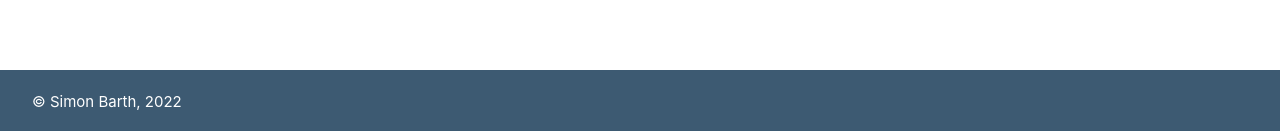
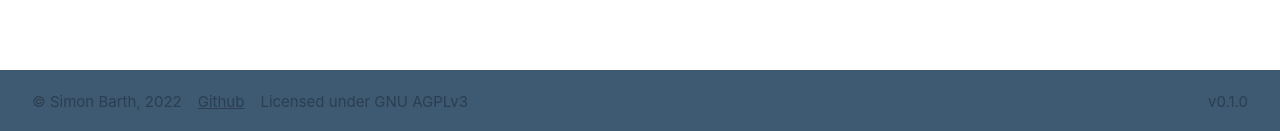
Before and after one commit to Data5tream/hq-invoice, a Vue app: page / in a window 1280 px wide. Shown: the part 690-821 px from the top of the page. Built offline with nearby package versions, Linux system fonts and the light colour scheme.

Commit message:
chore: add license file and improve footer

```diff
--- a/index.html
+++ b/index.html
@@ -4,7 +4,7 @@
     <meta charset="UTF-8" />
     <link rel="icon" href="/favicon.ico" />
     <meta name="viewport" content="width=device-width, initial-scale=1.0" />
-    <title>Vite App</title>
+    <title>HQ Invoice</title>
   </head>
   <body>
     <div id="app"></div>
--- a/package.json
+++ b/package.json
@@ -1,6 +1,7 @@
 {
   "name": "hq-invoice",
-  "version": "0.0.0",
+  "version": "0.1.0",
+  "license": "AGPL-3.0-or-later",
   "scripts": {
     "dev": "vite",
     "build": "run-p type-check build-only",
--- a/src/components/HqFooter.vue
+++ b/src/components/HqFooter.vue
@@ -1,6 +1,11 @@
 <template>
   <footer>
-    &copy; Simon Barth, 2022
+    <div>
+      <span>&copy; Simon Barth, 2022</span>
+      <a href="https://github.com/Data5tream/hq-invoice" target="_blank" rel="nofollow">Github</a>
+      <span>Licensed under GNU AGPLv3</span>
+    </div>
+    <span>v0.1.0</span>
   </footer>
 </template>
 
@@ -12,9 +17,24 @@
 footer {
   display: flex;
   align-items: center;
-  color: #fff;
+  justify-content: space-between;
+  color: var(--mdc-theme-on-primary);
   background: var(--mdc-theme-primary);
   height: 64px;
   padding: 16px 32px;
 }
+footer > div > * {
+  padding: 0 8px;
+  border-right: 1px solid var(--mdc-theme-on-primary);
+}
+footer > div > *:first-child {
+  padding-left: 0;
+}
+footer > div > *:last-child {
+  border-right: 0;
+}
+
+a,a:visited {
+  color: var(--mdc-theme-on-primary);
+}
 </style>
```
Also changed, not shown: 1 other file (tests, documents, lock files or other folders).
